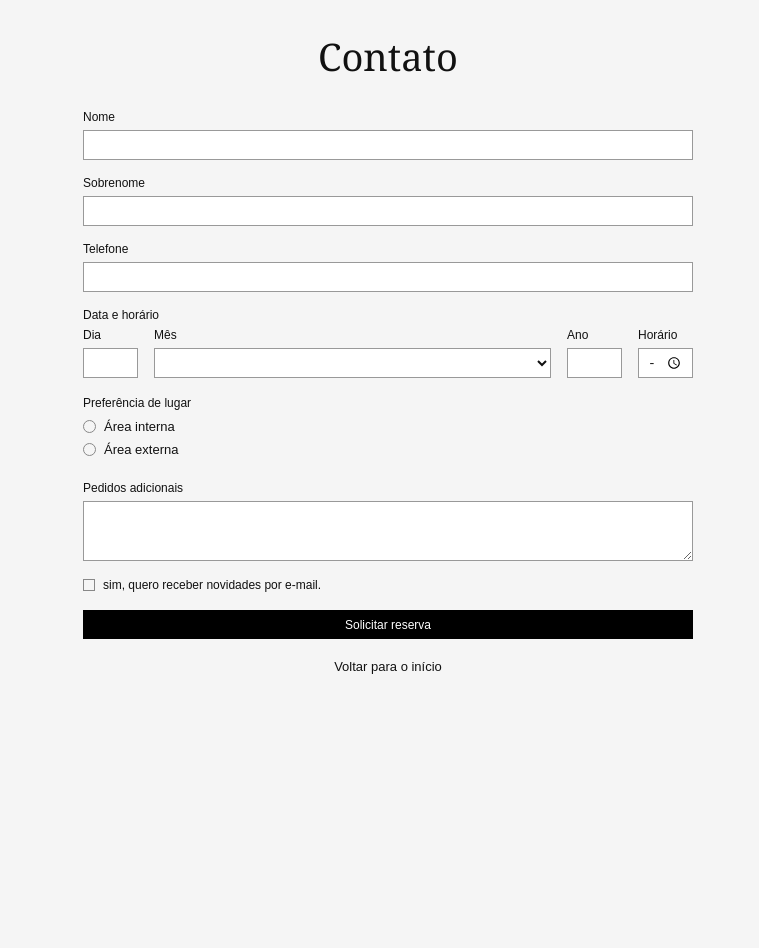
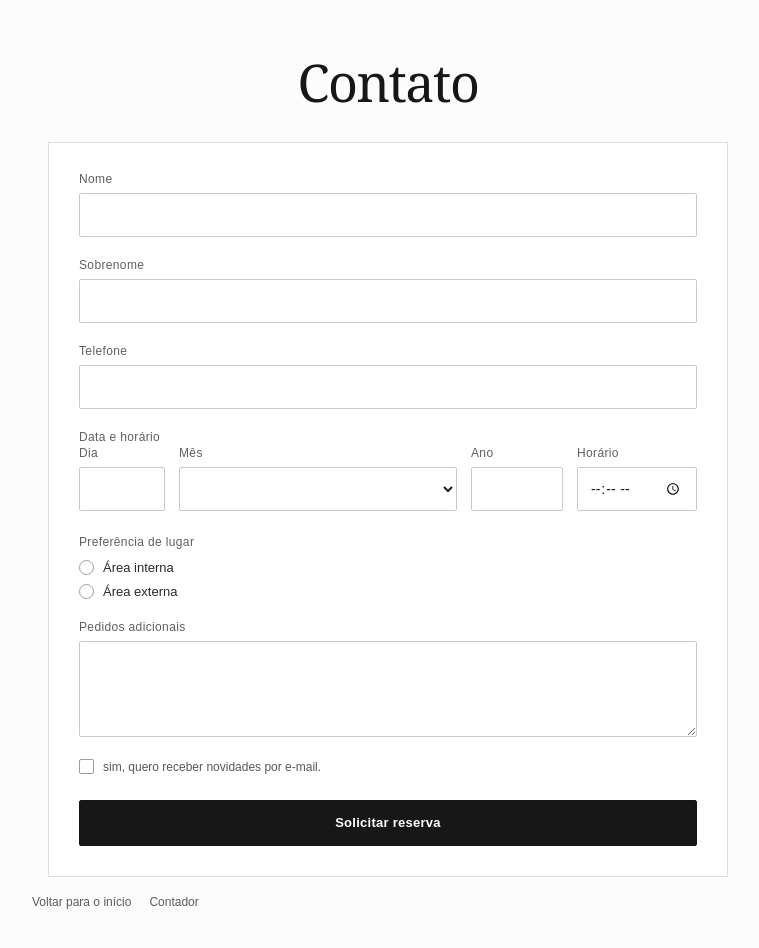
Before and after one commit to ra24351597810-sys/Formulario, a React (Create React App) app: page /contatos in a window 1280 px wide. Shown: the top 948 px of the page, without its empty margins (252-1011 px from the left). Before the commit the page ends 800 px from the top, so only its background shows below. Built offline with nearby package versions, Linux system fonts and the light colour scheme.

Commit message:
subindo arquivos
SCSS feito por IA

```diff
--- a/src/pages/app/App.jsx
+++ b/src/pages/app/App.jsx
@@ -36,6 +36,7 @@ export default function App() {
 
         </div>
         <Link to='/contatos'>Contato</Link>
+        <Link to='/contador'>Contador</Link>
     </div>
   );
 }
--- a/src/pages/app/App.scss
+++ b/src/pages/app/App.scss
@@ -5,9 +5,9 @@
 }
 
 body {
-  font-family: Arial, Helvetica, sans-serif;
-  background: #f5f5f5;
-  color: #111;
+  font-family: system-ui, -apple-system, BlinkMacSystemFont, sans-serif;
+  background-color: #fcfcfc;
+  color: #1a1a1a;
 }
 
 .App {
@@ -16,31 +16,28 @@ body {
   flex-direction: column;
   justify-content: center;
   align-items: center;
-  padding: 30px;
+  padding: 40px 20px;
 
   h1 {
-    margin-bottom: 25px;
+    font-family: "Georgia", serif;
     font-size: 32px;
-    font-weight: 700;
-    color: #111;
+    font-weight: 400;
+    margin-bottom: 32px;
     text-align: center;
+    letter-spacing: -0.5px;
   }
 
   .Formulario {
     width: 100%;
-    max-width: 500px;
+    max-width: 450px;
+    margin-bottom: 32px;
   }
 
   .Eveling {
     width: 100%;
-    padding: 40px;
-
-    background: #fff;
-    border: 1px solid #ddd;
-    border-radius: 18px;
-
-    box-shadow: 0 10px 30px rgba(0, 0, 0, 0.08);
-
+    padding: 32px;
+    background: #ffffff;
+    border: 1px solid #eaeaea;
     display: flex;
     flex-direction: column;
     gap: 20px;
@@ -48,71 +45,69 @@ body {
     select,
     .Input {
       width: 100%;
-      height: 50px;
-
-      padding: 0 15px;
-
-      background: #fff;
-      color: #111;
-
-      border: 1px solid #bbb;
-      border-radius: 10px;
-
-      font-size: 16px;
+      height: 44px;
+      padding: 0 14px;
+      background: #ffffff;
+      color: #1a1a1a;
+      border: 1px solid #cccccc;
+      border-radius: 0;
+      font-size: 14px;
       outline: none;
-
-      transition: 0.2s ease;
+      transition: border-color 0.2s ease;
 
       &:focus {
-        border-color: #111;
-        box-shadow: 0 0 0 3px rgba(0, 0, 0, 0.08);
-      }
-
-      &:hover {
-        border-color: #555;
+        border-color: #1a1a1a;
       }
     }
 
     button {
       width: 100%;
-      height: 50px;
-
+      height: 44px;
       border: none;
-      border-radius: 10px;
-
-      background: #111;
-      color: #fff;
-
-      font-size: 16px;
-      font-weight: 700;
-
+      border-radius: 0;
+      background: #1a1a1a;
+      color: #ffffff;
+      font-size: 14px;
+      font-weight: 500;
       cursor: pointer;
-
-      transition: 0.2s ease;
+      transition: background-color 0.2s ease;
 
       &:hover {
-        background: #333;
-        transform: translateY(-2px);
+        background: #333333;
       }
 
       &:active {
-        background: #000;
-        transform: translateY(0);
+        background: #000000;
       }
+    }
+  }
+
+  // Estilização dos links de navegação inferiores
+  a {
+    display: inline-block;
+    color: #666666;
+    font-size: 13px;
+    text-decoration: none;
+    margin-top: 12px;
+    transition: color 0.2s ease;
+
+    &:hover {
+      color: #1a1a1a;
+      text-decoration: underline;
     }
   }
 }
 
-@media (max-width: 600px) {
+@media (max-width: 480px) {
   .App {
-    padding: 20px;
+    padding: 24px 16px;
 
     h1 {
-      font-size: 25px;
+      font-size: 26px;
     }
 
     .Eveling {
-      padding: 25px;
+      padding: 24px;
     }
   }
 }
--- /dev/null
+++ b/src/pages/contadorNovo/index.jsx
@@ -0,0 +1,35 @@
+import { useState } from 'react';
+import { Link } from 'react-router-dom';
+import './index.scss';
+
+export default function Contador() {
+  const [contador, setContador] = useState(0);
+
+
+  function Mais() {
+    if(contador < 100){
+        setContador(contador + 1);
+  }
+}
+
+  function Menos() {
+    if(contador > 0){
+        setContador (contador - 1);
+    }
+  }
+
+  return (
+    <div className="Contador">
+      <section className='sectionzita'>
+        <p>Contador</p>
+        <div className='Containerzin'>
+          <button onClick={Mais}>+</button>
+          <h2>{contador}</h2>
+          <button onClick={Menos}>-</button>
+        </div>
+      </section>
+      <Link to='/'>Pagina inicial</Link>
+      <Link to='/contatos'>Contatos</Link>
+    </div>
+  );
+}
--- /dev/null
+++ b/src/pages/contadorNovo/index.scss
@@ -0,0 +1,113 @@
+.Contador {
+  min-height: 100vh;
+  display: flex;
+  flex-direction: column;
+  align-items: center;
+  justify-content: center;
+  padding: 32px 20px;
+  background: #f5f5f3;
+  color: #171717;
+  font-family: Arial, Helvetica, sans-serif;
+
+  .sectionzita {
+    width: min(100%, 360px);
+    padding: 34px 30px 30px;
+    border: 1px solid #d7d7d3;
+    background: #fff;
+    text-align: center;
+  }
+
+  .sectionzita p {
+    margin: 0 0 24px;
+    color: #626262;
+    font-size: 11px;
+    font-weight: 700;
+    letter-spacing: 0.16em;
+    text-transform: uppercase;
+  }
+
+  .Containerzin {
+    display: grid;
+    grid-template-columns: 52px 1fr 52px;
+    align-items: center;
+    gap: 18px;
+  }
+
+  .Containerzin h2 {
+    margin: 0;
+    min-width: 0;
+    font-family: Georgia, 'Times New Roman', serif;
+    font-size: 58px;
+    line-height: 1;
+    font-weight: 400;
+    letter-spacing: -2px;
+  }
+
+  .Containerzin button {
+    width: 52px;
+    height: 52px;
+    display: grid;
+    place-items: center;
+    padding: 0;
+    border: 1px solid #bdbdb9;
+    border-radius: 2px;
+    background: #fff;
+    color: #171717;
+    font-size: 24px;
+    font-weight: 300;
+    line-height: 1;
+    cursor: pointer;
+    transition: background 0.15s ease, border-color 0.15s ease, transform 0.1s ease;
+
+    &:hover {
+      background: #f1f1ef;
+      border-color: #171717;
+    }
+
+    &:active {
+      transform: translateY(1px);
+    }
+  }
+
+  a {
+    margin-top: 18px;
+    color: #5c5c5c;
+    font-size: 12px;
+    text-decoration: none;
+    border-bottom: 1px solid transparent;
+    transition: color 0.15s ease, border-color 0.15s ease;
+
+    &:hover {
+      color: #171717;
+      border-color: #171717;
+    }
+
+    + a {
+      margin-top: 9px;
+    }
+  }
+}
+
+@media (max-width: 420px) {
+  .Contador {
+    padding: 20px 14px;
+
+    .sectionzita {
+      padding: 28px 20px 24px;
+    }
+
+    .Containerzin {
+      grid-template-columns: 46px 1fr 46px;
+      gap: 12px;
+    }
+
+    .Containerzin button {
+      width: 46px;
+      height: 46px;
+    }
+
+    .Containerzin h2 {
+      font-size: 50px;
+    }
+  }
+}
--- a/src/pages/contato/index.jsx
+++ b/src/pages/contato/index.jsx
@@ -110,6 +110,7 @@ export default function Contato() {
       </form>
 
       <Link className="voltar" to="/">Voltar para o início</Link>
+      <Link className="voltar" to="/contador">Contador</Link>
 
     </div>
   );
--- a/src/pages/contato/index.scss
+++ b/src/pages/contato/index.scss
@@ -1,65 +1,86 @@
 .Principal {
-  width: 100%;
-  max-width: 650px;
+  min-height: 100vh;
+  width: min(100%, 760px);
   margin: 0 auto;
-  padding: 30px 20px 40px;
+  padding: 56px 24px 48px;
+  color: #171717;
   font-family: Arial, Helvetica, sans-serif;
-  color: #111;
-  box-sizing: border-box;
 
   h1 {
+    margin: 0 0 34px;
+    font-family: Georgia, 'Times New Roman', serif;
+    font-size: clamp(34px, 5vw, 52px);
+    font-weight: 400;
+    line-height: 1;
+    letter-spacing: -1.5px;
     text-align: center;
-    font-family: Georgia, "Times New Roman", serif;
-    font-size: 38px;
-    font-weight: 400;
-    margin: 0 0 28px;
   }
 
   .formulario {
     display: flex;
     flex-direction: column;
-    gap: 16px;
+    gap: 22px;
+    max-width: 680px;
+    margin: 0 auto;
+    padding: 30px;
+    border: 1px solid #dedede;
+    background: #fff;
   }
 
   .campo {
     display: flex;
     flex-direction: column;
-    gap: 6px;
+    gap: 8px;
 
     label {
       font-size: 12px;
-      font-weight: 400;
+      line-height: 1;
+      color: #5f5f5f;
+      letter-spacing: 0.03em;
     }
 
     input,
     select,
     textarea {
       width: 100%;
-      height: 30px;
-      padding: 5px 8px;
-      border: 1px solid #999;
-      border-radius: 0;
+      border: 1px solid #c9c9c9;
+      border-radius: 2px;
       background: #fff;
-      color: #111;
-      font-size: 13px;
+      color: #171717;
+      font: inherit;
+      font-size: 14px;
       outline: none;
+      transition: border-color 0.15s ease, background 0.15s ease;
       box-sizing: border-box;
 
+      &:hover {
+        border-color: #999;
+      }
+
       &:focus {
-        border-color: #111;
+        border-color: #171717;
+        background: #fafafa;
       }
     }
 
+    input,
+    select {
+      height: 44px;
+      padding: 0 12px;
+    }
+
     textarea {
-      height: 60px;
+      min-height: 96px;
+      padding: 11px 12px;
       resize: vertical;
     }
   }
 
   .data-hora {
     display: grid;
-    grid-template-columns: 55px 1fr 55px 55px;
-    gap: 16px;
+    grid-template-columns: 86px minmax(150px, 1fr) 92px 120px;
+    gap: 14px;
+    margin-top: -4px;
 
     .campo {
       min-width: 0;
@@ -67,128 +88,166 @@
   }
 
   .preferencia {
-    margin-top: 2px;
+    padding-top: 2px;
 
     > label {
       display: block;
+      margin-bottom: 11px;
       font-size: 12px;
-      margin-bottom: 9px;
+      color: #5f5f5f;
+      letter-spacing: 0.03em;
     }
 
     .opcao {
       display: flex;
       align-items: center;
-      gap: 8px;
-      margin-bottom: 8px;
+      gap: 9px;
+      margin-bottom: 9px;
 
-      input[type="radio"] {
+      &:last-child {
+        margin-bottom: 0;
+      }
+
+      input[type='radio'] {
         appearance: none;
-        width: 13px;
-        height: 13px;
-        border: 1px solid #888;
+        width: 15px;
+        height: 15px;
+        margin: 0;
+        border: 1px solid #9c9c9c;
         border-radius: 50%;
-        margin: 0;
         cursor: pointer;
+        position: relative;
 
         &:checked {
-          border: 4px solid #111;
+          border-color: #171717;
+
+          &::after {
+            content: '';
+            position: absolute;
+            inset: 3px;
+            border-radius: 50%;
+            background: #171717;
+          }
         }
       }
 
       span {
         font-size: 13px;
+        color: #292929;
       }
     }
   }
 
   .newsletter {
     display: flex;
-    align-items: center;
-    gap: 8px;
-    margin-top: 1px;
+    align-items: flex-start;
+    gap: 9px;
 
-    input[type="checkbox"] {
+    input[type='checkbox'] {
       appearance: none;
-      width: 12px;
-      height: 12px;
-      border: 1px solid #888;
-      border-radius: 0;
+      flex: 0 0 auto;
+      width: 15px;
+      height: 15px;
       margin: 0;
+      border: 1px solid #9c9c9c;
+      border-radius: 2px;
       cursor: pointer;
+      position: relative;
 
       &:checked {
-        background: #111;
-        border-color: #111;
-        position: relative;
+        border-color: #171717;
+        background: #171717;
 
         &::after {
-          content: "✓";
-          display: block;
-          color: white;
-          font-size: 9px;
-          line-height: 10px;
-          text-align: center;
+          content: '✓';
+          position: absolute;
+          left: 2px;
+          top: -1px;
+          color: #fff;
+          font-size: 11px;
+          line-height: 15px;
         }
       }
     }
 
     label {
       font-size: 12px;
+      line-height: 1.4;
+      color: #575757;
       cursor: pointer;
     }
   }
 
   .botao {
     width: 100%;
-    height: 29px;
+    height: 46px;
     margin-top: 2px;
-    border: none;
-    border-radius: 0;
-    background: #000;
+    border: 1px solid #171717;
+    border-radius: 2px;
+    background: #171717;
     color: #fff;
-    font-size: 12px;
+    font: inherit;
+    font-size: 13px;
+    font-weight: 600;
+    letter-spacing: 0.02em;
     cursor: pointer;
-    transition: opacity 0.2s ease;
+    transition: background 0.15s ease, transform 0.1s ease;
 
     &:hover {
-      opacity: 0.8;
+      background: #303030;
     }
 
     &:active {
-      opacity: 0.65;
+      transform: translateY(1px);
     }
   }
 
   .voltar {
-    display: block;
-    margin-top: 20px;
-    text-align: center;
-    color: #111;
-    font-size: 13px;
+    display: inline-block;
+    margin-top: 18px;
+    margin-right: 18px;
+    color: #5a5a5a;
+    font-size: 12px;
     text-decoration: none;
+    border-bottom: 1px solid transparent;
+    transition: color 0.15s ease, border-color 0.15s ease;
 
     &:hover {
-      text-decoration: underline;
+      color: #171717;
+      border-color: #171717;
     }
   }
-}
 
-@media (max-width: 600px) {
-  .Principal {
-    padding: 25px 15px 35px;
+  @media (max-width: 640px) {
+    padding: 38px 16px;
 
     h1 {
-      font-size: 32px;
+      margin-bottom: 26px;
+      font-size: 38px;
+    }
+
+    .formulario {
+      padding: 22px;
     }
 
     .data-hora {
       grid-template-columns: 1fr 1fr;
 
-      .campo {
-        &:last-child {
-          grid-column: span 2;
-        }
+      .campo:last-child {
+        grid-column: 1 / -1;
       }
     }
   }
+
+  @media (max-width: 420px) {
+    .formulario {
+      padding: 18px;
+    }
+
+    .voltar {
+      display: block;
+      width: fit-content;
+      margin-right: 0;
+    }
+  }
 }
--- a/src/router.jsx
+++ b/src/router.jsx
@@ -3,12 +3,15 @@ import App from './pages/app/App.jsx';
 import './pages/app/App.scss';
 import Contato from './pages/contato/index.jsx';
 import './pages/contato/index.scss';
+import Contator from './pages/contadorNovo/index.jsx';
+import './pages/contadorNovo/index.scss';
 
 export default function Router(){
     return(
         <BrowserRouter>
         <Routes>
             <Route path="/" element={<App />} />
+            <Route path="/Contador" element={<Contator />} />
             <Route path="/contatos" element={<Contato />} />
         </Routes>
         </BrowserRouter>
```
